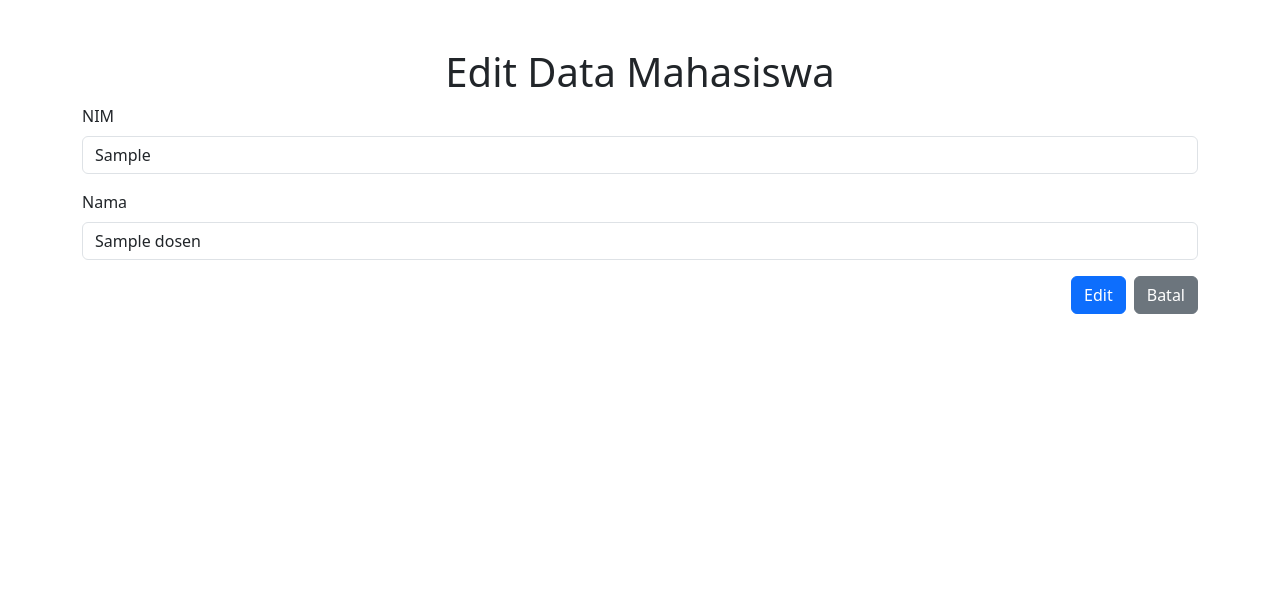
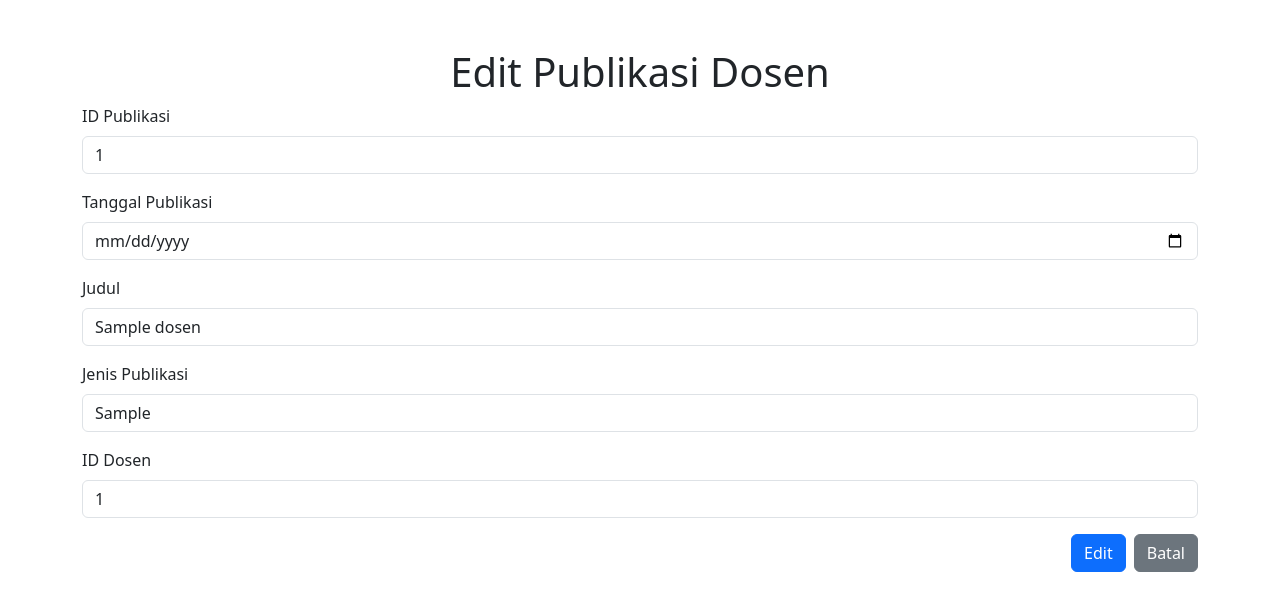
Before and after one commit to Nikkoadr/tugas_kelompok_pbo_lanjut, a Flask app: page /publikasi_dosen/edit/1 in a window 1280 px wide. Shown: the top 611 px of the page. Run offline with Flask 3, Linux system fonts and the light colour scheme; tables that the repository leaves empty or names only in its code hold one stand-in row (values such as "Sample post").

Commit message:
edit tambahnya mash eror

```diff
--- a/modules/data_alumni/templates/data_alumni_index.html
+++ b/modules/data_alumni/templates/data_alumni_index.html
@@ -5,7 +5,7 @@
         <meta name="viewport" content="width=device-width, initial-scale=1.0" />
         <link href="https://cdn.jsdelivr.net/npm/bootstrap@5.0.2/dist/css/bootstrap.min.css"rel="stylesheet"/>
         <link rel="stylesheet" href="https://cdnjs.cloudflare.com/ajax/libs/font-awesome/6.5.2/css/all.min.css"/>
-        <title>Tugas Akhir</title>
+        <title>Data Alumni</title>
     </head>
     <body>
         <div class="card-body">
--- a/modules/manajemen_wisuda/templates/manajemen_wisuda_index.html
+++ b/modules/manajemen_wisuda/templates/manajemen_wisuda_index.html
@@ -17,7 +17,7 @@
             <a class="btn btn-primary float-start m-1" href="/data_alumni">Data Alumni</a>
             <a class="btn btn-secondary float-start m-1" href="/publikasi_dosen">Publikasi Dosen</a>
             <a class="btn btn-secondary float-start m-1" href="/manajemen_wisuda">Manajemen Wisuda</a>
-            <a class="btn btn-secondary float-start m-1" href="/alumni_career_center">Career Center</a>
+            <a class="btn btn-secondary float-start m-1" href="/alumni_career_center">Alumni Career Center</a>
             <a class="btn btn-success float-end" href="/manajemen_wisuda/create">Tambah</a>
             <table class="table table-striped">
                 <thead>
--- a/modules/publikasi_dosen/Publikasi_dosenModel.py
+++ b/modules/publikasi_dosen/Publikasi_dosenModel.py
@@ -4,4 +4,4 @@ from connection import get_db
 class Publikasi_dosenModel(CoreModel):
     def __init__(self):
         self.table_name = "publikasi_dosen"
-        self.table_id = "id_publikasi"
+        self.table_id = "id_publikasi_dosen"
--- a/modules/publikasi_dosen/Publikasi_dosenView.py
+++ b/modules/publikasi_dosen/Publikasi_dosenView.py
@@ -16,11 +16,14 @@ class Publikasi_dosenView:
     def store():
         obj = Publikasi_dosenModel()
         post = request.form
-        obj.nim = post['nim']
-        obj.nama = post['nama']
+        obj.id_publikasi_dosen = post['id_publikasi_dosen']
+        obj.tgl_publikasi = post['tgl_publikasi']
+        obj.judul = post['judul']
+        obj.jenis_publikasi = post['jenis_publikasi']
+        obj.id_dosen = post['id_dosen']
         Publikasi_dosenModel().store(obj)
-        flash('Data berhasil ditambahkan', 'success')
-        return redirect('/ta_mahasiswa')
+        flash('Data Berhasil Ditambahkan', 'success')
+        return redirect('/publikasi_dosen')
 
     @staticmethod
     def edit(id):
@@ -33,11 +36,14 @@ class Publikasi_dosenView:
         if data:
             post = request.form
             obj = Publikasi_dosenModel()
-            obj.nim = post['nim']
-            obj.nama = post['nama']
-            Data_alumniaModel().update(id, obj)
-            flash('Data berhasil diperbarui', 'success')
-            return redirect('/data_alumni')
+            obj.id_publikasi_dosen = post['id_publikasi_dosen']
+            obj.tgl_publikasi = post['tgl_publikasi']
+            obj.judul = post['judul']
+            obj.jenis_publikasi = post['jenis_publikasi']
+            obj.id_dosen = post['id_dosen']
+            Publikasi_dosenModel().update(id, obj)
+            flash('Data Berhasil Diperbarui', 'success')
+            return redirect('/publikasi_dosen')
         else:
             return redirect(request.referrer)
 
@@ -46,7 +52,7 @@ class Publikasi_dosenView:
         data = Publikasi_dosenModel().find(id)
         if data:
             Publikasi_dosenModel().delete(id)
-            flash('Data berhasil dihapus', 'success')
-            return redirect ('/data_alumni')
+            flash('Data Berhasil Dihapus', 'success')
+            return redirect ('/publikasi_dosen')
         else:
             return redirect(request.referrer)
--- a/modules/publikasi_dosen/templates/publikasi_dosen_create.html
+++ b/modules/publikasi_dosen/templates/publikasi_dosen_create.html
@@ -11,12 +11,12 @@
         <h1 class="text-center"></h1>
         <form action="/publikasi_dosen/store" method="POST">
             <div class="mb-3">
-                <label for="id_publikasi_dosen" class="form-label">ID Publikasi Dosen :</label>
+                <label for="id_publikasi_dosen" class="form-label">ID Publikasi :</label>
                 <input name="id_publikasi_dosen" type="text" class="form-control" id="id_publikasi_dosen" >
             </div>
             <div class="mb-3">
                 <label for="tgl_publikasi" class="form-label">Tanggal Publikasi :</label>
-                <input name="tgl_publikasi" type="text" class="form-control" id="tgl_publikasi" >
+                <input name="tgl_publikasi" type="date" class="form-control" id="tgl_publikasi" >
             </div>
             <div class="mb-3">
                 <label for="judul" class="form-label">Judul :</label>
@@ -24,7 +24,7 @@
             </div>
             <div class="mb-3">
                 <label for="jenis_publikasi" class="form-label">Jenis Publikasi :</label>
-                <input name="jenis_publikasi" type="text" class="form-control" id="Jenis_publikasi" >
+                <input name="jenis_publikasi" type="text" class="form-control" id="jenis_publikasi" >
             </div>
             <div class="mb-3">
                 <label for="id_dosen" class="form-label">ID Dosen :</label>
--- a/modules/publikasi_dosen/templates/publikasi_dosen_edit.html
+++ b/modules/publikasi_dosen/templates/publikasi_dosen_edit.html
@@ -8,17 +8,29 @@
 </head>
 <body>
     <div class="container mt-5">
-        <h1 class="text-center">Edit Data Mahasiswa</h1>
-        <form action="/data_alumni/update/{{ obj.id_lulus }}" method="POST">
+        <h1 class="text-center">Edit Publikasi Dosen</h1>
+        <form action="/publikasi_dosen/update/{{ obj.id_publikasi_dosen }}" method="POST">
             <div class="mb-3">
-                <label for="nim" class="form-label">NIM</label>
-                <input id="nim" name="nim" type="text" class="form-control" value="{{ obj.nim }}" required>
+                <label for="id_publikasi_dosen" class="form-label">ID Publikasi</label>
+                <input id="id_publikasi_dosen" name="id_publikasi_dosen" type="text" class="form-control" value="{{ obj.id_publikasi_dosen }}" required>
             </div>
             <div class="mb-3">
-                <label for="nama" class="form-label">Nama</label>
-                <input id="nama" name="nama" type="text" class="form-control" value="{{ obj.nama }}" required>
+                <label for="tgl_publikasi" class="form-label">Tanggal Publikasi</label>
+                <input id="tgl_publikasi" name="tgl_publikasi" type="date" class="form-control" value="{{ obj.tgl_publikasi }}" required>
             </div>
-            <a href="/id_lulus" class="btn btn-secondary float-end ms-2">Batal</a>
+            <div class="mb-3">
+                <label for="judul" class="form-label">Judul</label>
+                <input id="judul" name="judul" type="text" class="form-control" value="{{ obj.judul }}" required>
+            </div>
+            <div class="mb-3">
+                <label for="jenis_publikasi" class="form-label">Jenis Publikasi</label>
+                <input id="jenis_publikasi" name="jenis_publikasi" type="text" class="form-control" value="{{ obj.jenis_publikasi }}" required>
+            </div>
+            <div class="mb-3">
+                <label for="id_dosen" class="form-label">ID Dosen</label>
+                <input id="id_dosen" name="id_dosen" type="text" class="form-control" value="{{ obj.id_dosen }}" required>
+            </div>
+            <a href="/id_publikasi_dosen" class="btn btn-secondary float-end ms-2">Batal</a>
             <input type="submit" value="Edit" class="btn btn-primary float-end">
         </form>
     </div>
--- a/modules/tugas_akhir_mahasiswa/templates/tugas_akhir_mahasiswa_index.html
+++ b/modules/tugas_akhir_mahasiswa/templates/tugas_akhir_mahasiswa_index.html
@@ -17,7 +17,7 @@
             <a class="btn btn-primary float-start m-1" href="/data_alumni">Data Alumni</a>
             <a class="btn btn-secondary float-start m-1" href="/publikasi_dosen">Publikasi Dosen</a>
             <a class="btn btn-secondary float-start m-1" href="/manajemen_wisuda">Manajemen Wisuda</a>
-            <a class="btn btn-secondary float-start m-1" href="/alumni_career_center">Career Center</a>
+            <a class="btn btn-secondary float-start m-1" href="/alumni_career_center">Alumni Career Center</a>
             <a class="btn btn-success float-end" href="/data_alumni/create">Tambah</a>
             <table class="table table-striped">
                 <thead>
```
Also changed, not shown: modules/publikasi_dosen/templates/publikasi_dosen_index.html (+8 -6 lines).
